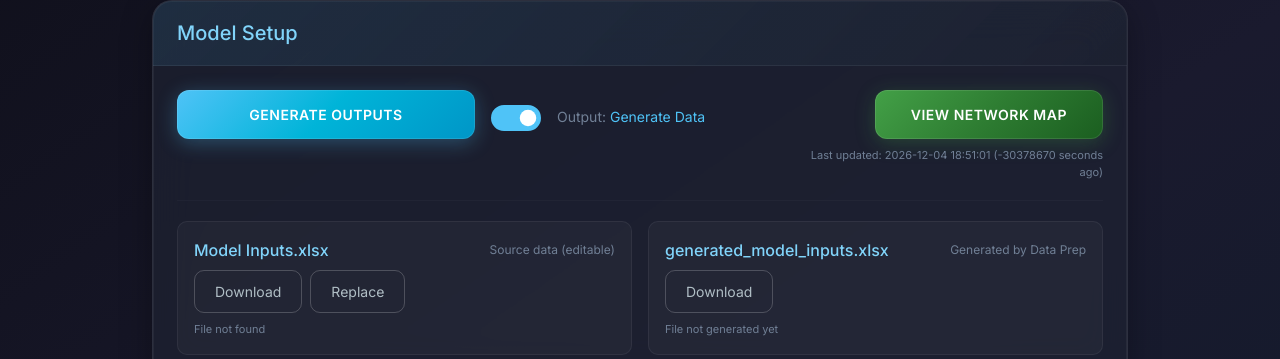
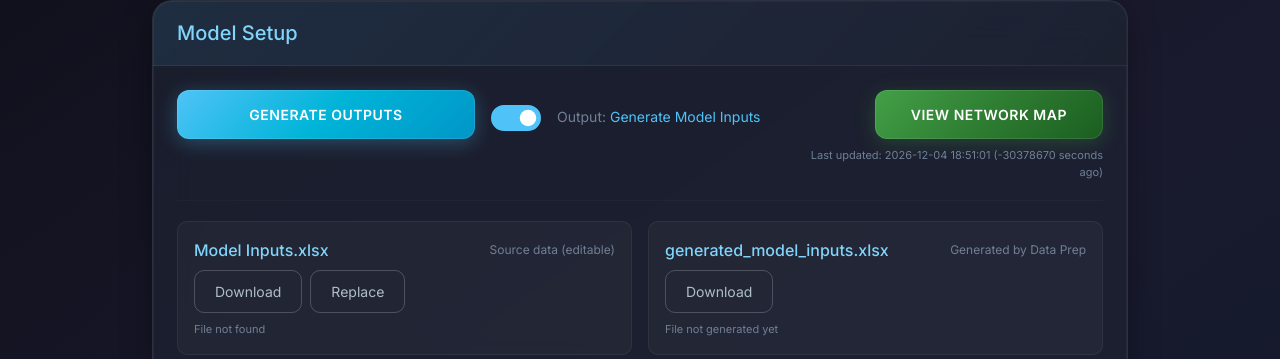
Before and after one commit to ZPrins/CA, a Flask app: page / in a window 1280 px wide. Shown: the part 178-537 px from the top of the page. Run offline with Flask 3, Linux system fonts and the light colour scheme.

Commit message:
Update text to reflect model input generation
Modify HTML and JavaScript to change "Generate Data" to "Generate Model Inputs".

Replit-Commit-Author: Agent
Replit-Commit-Session-Id: 042c3be5-bcaa-412d-a11a-54bd49e15e7f
Replit-Commit-Checkpoint-Type: full_checkpoint
Replit-Commit-Event-Id: 2c70981f-bac8-4904-881d-4d4a091e48d4
Replit-Commit-Screenshot-Url: https://storage.googleapis.com/screenshot-production-us-central1/7021497b-e239-4ebb-aabe-96a6d9a99b74/042c3be5-bcaa-412d-a11a-54bd49e15e7f/ZOII0yD
Replit-Helium-Checkpoint-Created: true

```diff
--- a/templates/index.html
+++ b/templates/index.html
@@ -350,7 +350,7 @@
                             <div class="form-check form-switch mb-0">
                                 <input class="form-check-input" type="checkbox" role="switch" id="prepareInputsToggle" style="width: 50px; height: 26px;">
                             </div>
-                            <span class="text-muted" style="font-size: 14px;">Output: <span id="dataPrepOutputLabel" style="color: #4fc3f7;">Generate Data</span></span>
+                            <span class="text-muted" style="font-size: 14px;">Output: <span id="dataPrepOutputLabel" style="color: #4fc3f7;">Generate Model Inputs</span></span>
                         </div>
                     </div>
                     <div class="col-md-4 text-end">
@@ -1085,7 +1085,7 @@
         const dataPrepOutputLabel = document.getElementById('dataPrepOutputLabel');
 
         function updateOutputLabel(isOn) {
-            const label = isOn ? 'Generate Data' : 'Generate Network Map';
+            const label = isOn ? 'Generate Model Inputs' : 'Generate Network Map';
             dataPrepOutputLabel.textContent = label;
         }
 
```
